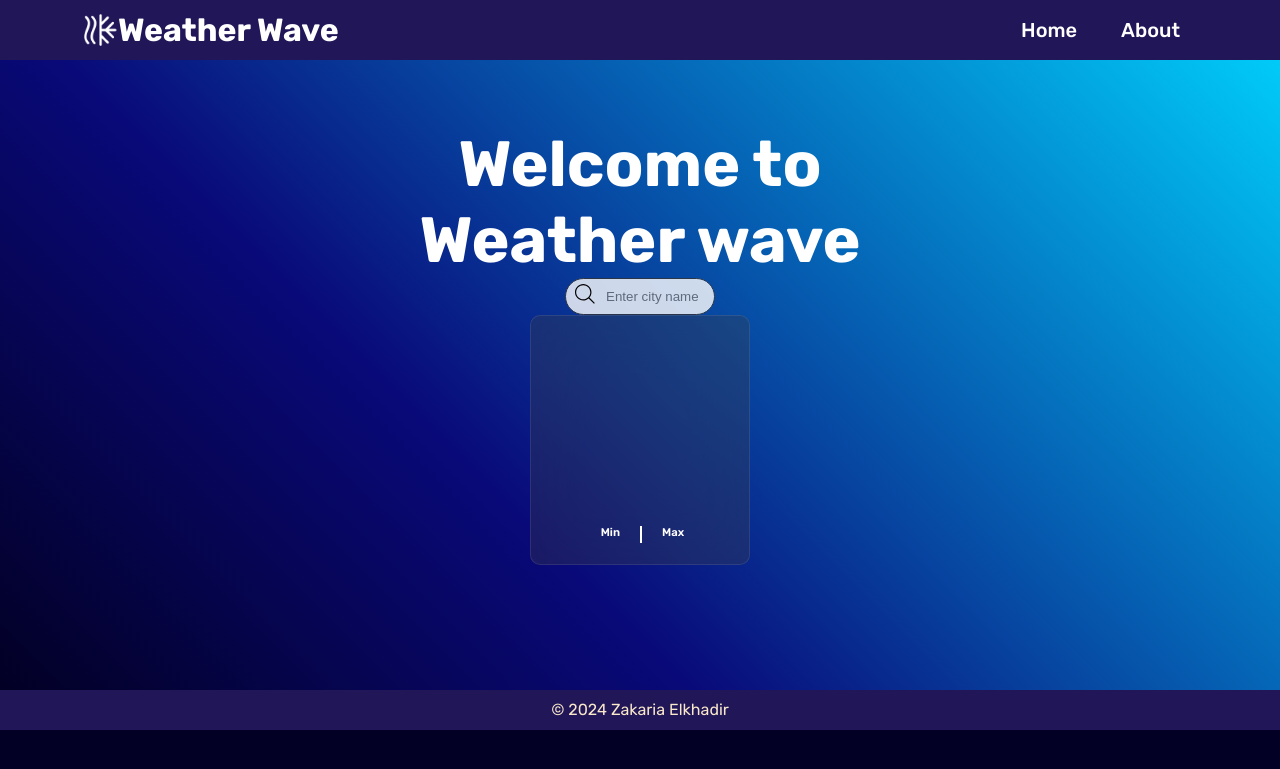
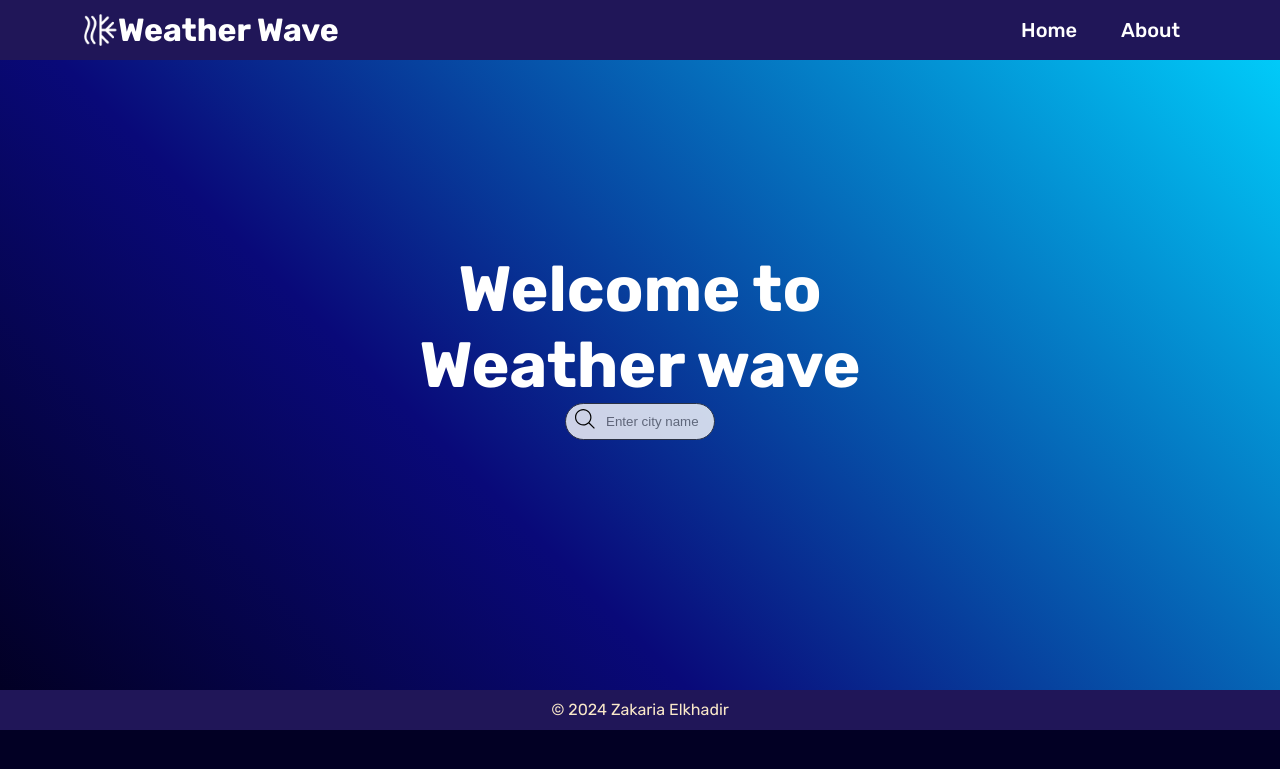
Before and after one commit to ZakariaElkhadir/WeatherApp, a Flask app: page / in a window 1280 px wide. Shown: the top 769 px of the page. Run offline with Flask 3, Linux system fonts and the light colour scheme.

Commit message:
v2 under development

```diff
--- a/app/templates/index.html
+++ b/app/templates/index.html
@@ -1,14 +1,14 @@
 <!DOCTYPE html>
 <html lang="en">
 <head>
-    <script src="https://ajax.googleapis.com/ajax/libs/jquery/3.7.1/jquery.min.js"></script>
+
     <meta charset="UTF-8">
     <meta name="viewport" content="width=device-width, initial-scale=1.0">
     <title>Weather Weave</title>
     <link rel="stylesheet" href="{{ url_for('static', filename='style.css') }}">
     <link rel="shortcut icon" href="{{ url_for('static', filename='images/logo.png') }}" />
 
-
+    <script src="https://ajax.googleapis.com/ajax/libs/jquery/3.7.1/jquery.min.js"></script>
 <!-- This code is part of the index.
  html file located at the specified file path.
   It represents the closing </head> tag. -->
@@ -23,6 +23,7 @@
             Weather Wave
         </span>
         </a>
+
         <nav class="navbar">
             <a href="/">Home</a>
             <a href="about">About</a>
@@ -45,7 +46,7 @@
 </form>
 <section class="weather-grid">
     <!-- this section will contain the weather data -->
-    <div class="cardContainer ">
+    <div class="cardContainer hidden">
         <div class="card">
           <p class="city">{{ weather_data.city }}</p>
           <p class="weather">{{ weather_data.description }}</p>
```
